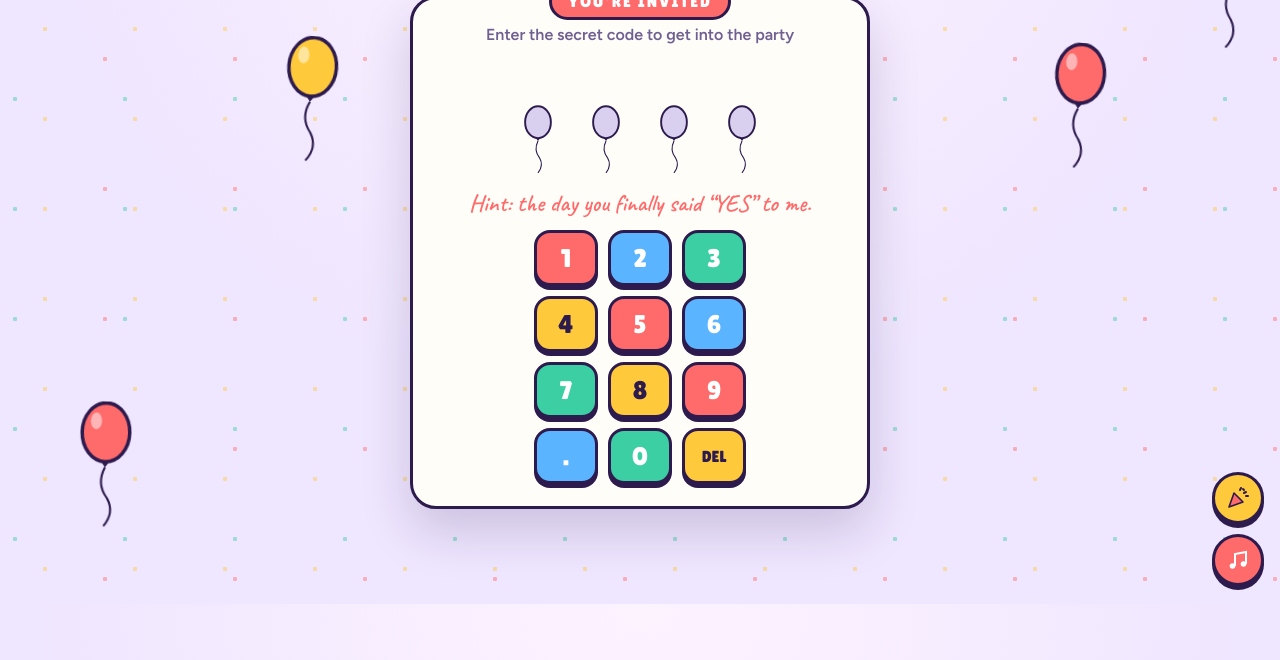
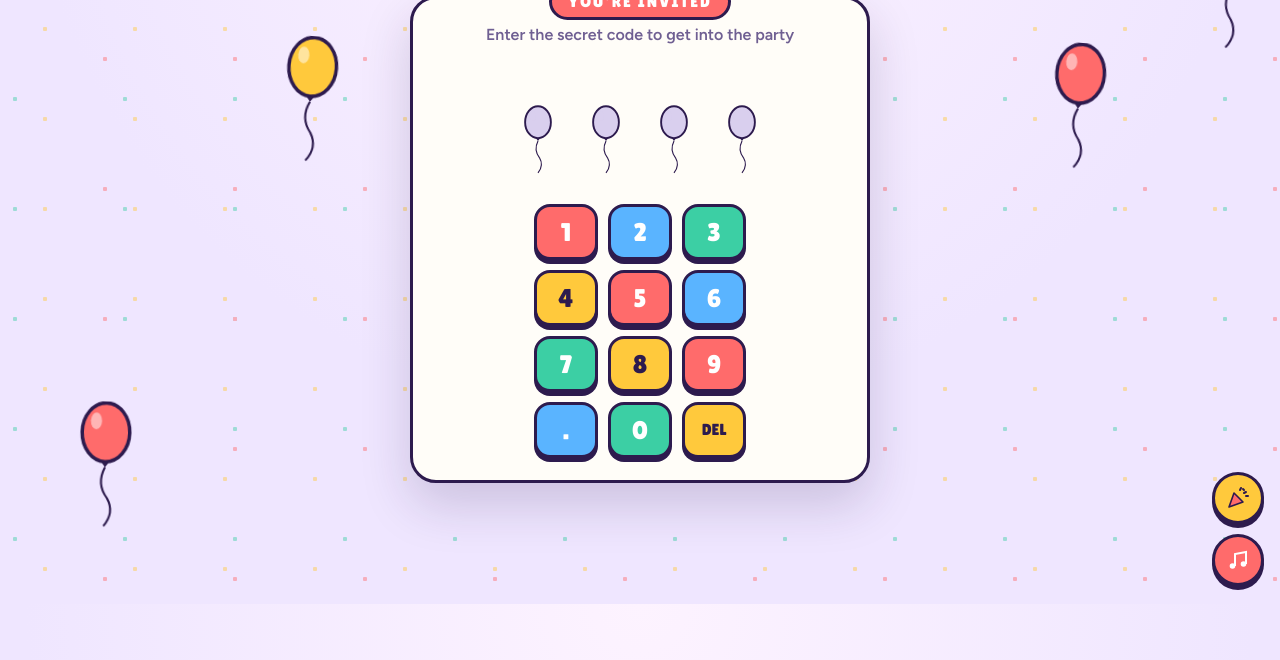
Before and after one commit to Chriiisss03/happy-monthsary, a plain HTML site: page index.html in a window 1280 px wide. Shown: the part 196-856 px from the top of the page. Drawn offline with Linux system fonts and the light colour scheme.

Commit message:
Update index.html

```diff
--- a/index.html
+++ b/index.html
@@ -375,7 +375,6 @@ img{max-width:100%}
 /* ======== EDIT THESE ======== */
 const CONFIG = {
   code: "0911",                                    // 4-digit secret code (MMDD of the day you started dating)
-  hint: "Hint: the day you finally said “YES” to me.",
   startDate: "2026-09-11T00:00:00",                // the day you became official
   cakeMessage: "Happy 1st monthsary, baby! ♥"
 };
```
